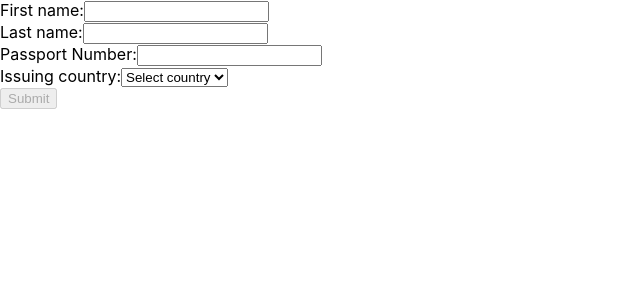
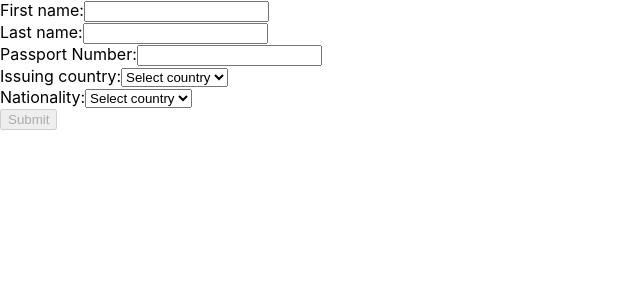
Before and after one commit to AlexOg37/form-with-validation, a React (Create React App) app: page / in a window 1280 px wide. Shown: the top 300 px of the page, without its empty margins (0-640 px from the left). Built offline with nearby package versions, Linux system fonts and the light colour scheme.

Commit message:
add nationality field

```diff
--- a/src/App/Form.tsx
+++ b/src/App/Form.tsx
@@ -78,6 +78,14 @@ const Form: React.FC = () => {
         onBlur={() => dispatch(setError('country', values.country))}
         options={tempSelectOptions}
       />
+      <SelectField
+        label='Nationality'
+        name='nationality'
+        value={values.nationality}
+        onChange={value => dispatch(setValue('nationality', value))}
+        onBlur={() => dispatch(setError('nationality', values.nationality))}
+        options={tempSelectOptions}
+      />
       <button type='submit' disabled={!isFormValid}>{submitButton}</button>
     </>
   );
--- a/src/Select/SelectField.tsx
+++ b/src/Select/SelectField.tsx
@@ -1,5 +1,4 @@
 import React from 'react';
-// import Select from 'react-select';
 
 export const tempSelectOptions: string[] = [
   'Select country',
--- a/src/actions.ts
+++ b/src/actions.ts
@@ -3,6 +3,7 @@ export type Values = {
   surname: string;
   passport: string;
   country: string;
+  nationality: string;
 }
 
 export type Errors = {
--- a/src/reducer.ts
+++ b/src/reducer.ts
@@ -4,7 +4,8 @@ const defaultValues: Values = {
   name: '',
   surname: '',
   passport: '',
-  country: ''
+  country: '',
+  nationality: ''
 }
 
 export const defaultState: State = {
```
